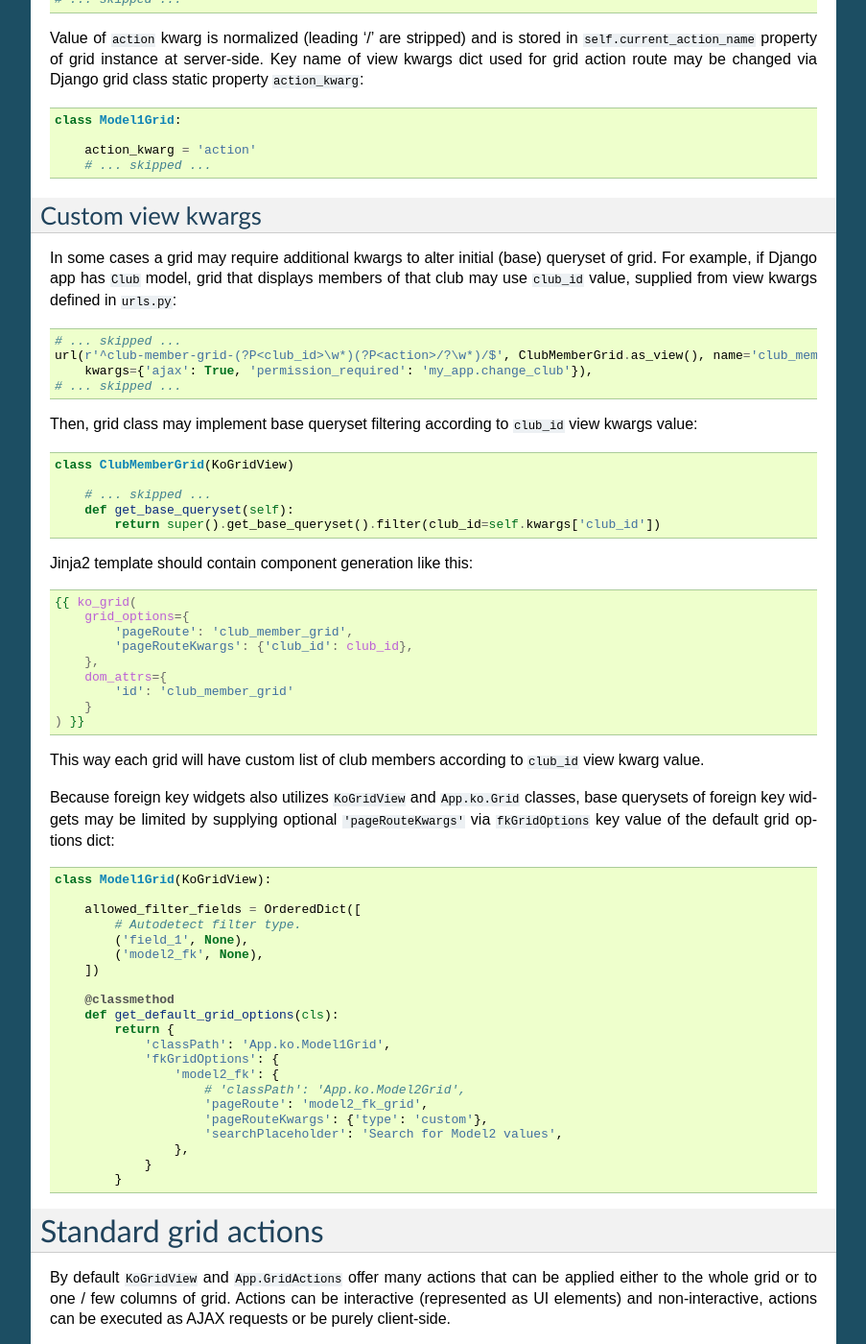
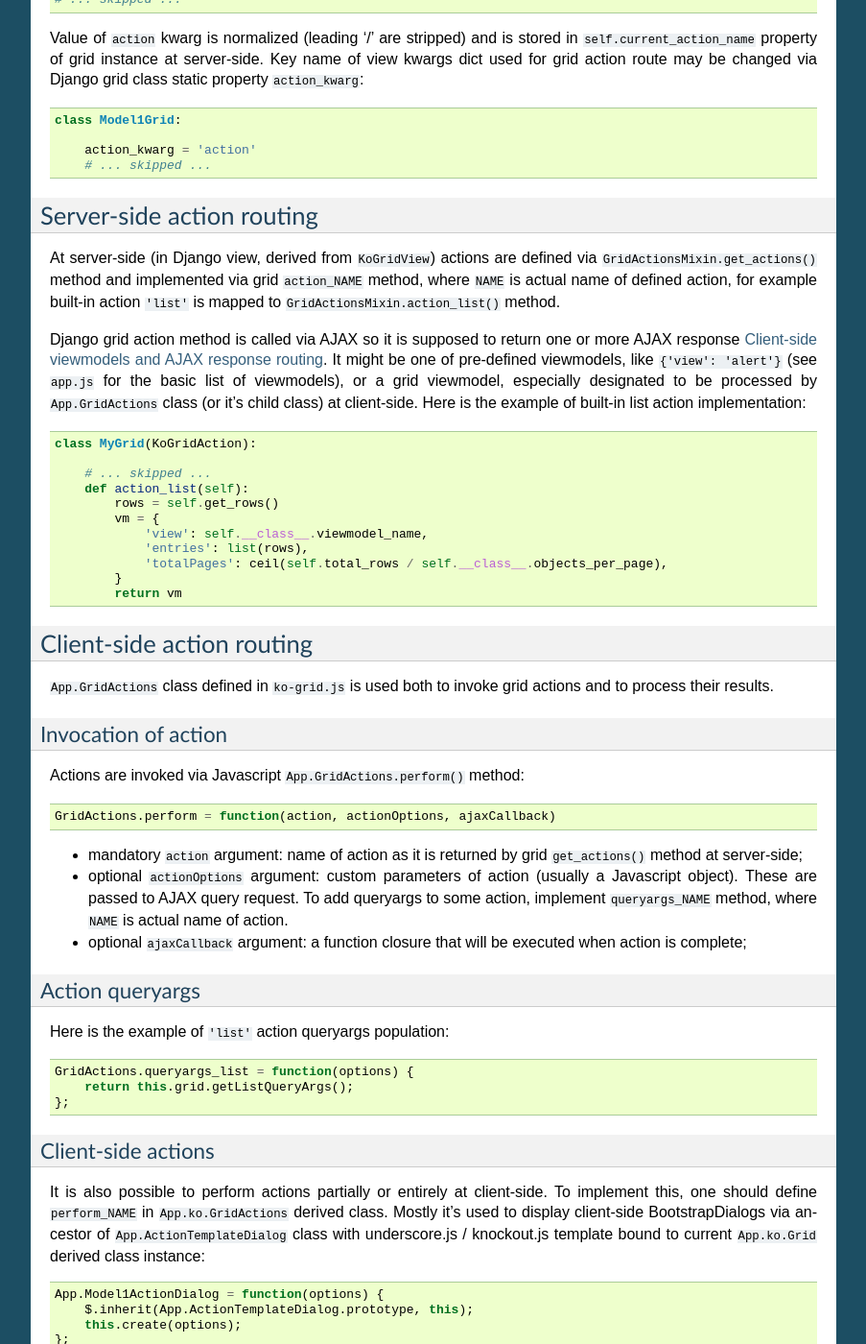
Before and after one commit to Dmitri-Sintsov/django-jinja-knockout, a Sphinx documentation site: the page built from docs/grids.rst, in a window 1280 px wide and 1400 px high, scrolled down 12191 px. Shown: the whole window at 96% size, without its empty margins (198-1101 px from the left). Built offline with Sphinx 7.4.7, drawn with Linux system fonts in a browser that asks for light colours; some of the changed text lies outside the part shown.

Commit message:
Action routing sections in grids.rst in progress.

```diff
--- a/docs/grids.rst
+++ b/docs/grids.rst
@@ -727,8 +727,155 @@ Django grid class static property ``action_kwarg``::
         action_kwarg = 'action'
         # ... skipped ...
 
+Server-side action routing
+--------------------------
+
+At server-side (in Django view, derived from ``KoGridView``) actions are defined via ``GridActionsMixin.get_actions()``
+method and implemented via grid ``action_NAME`` method, where ``NAME`` is actual name of defined action, for example
+built-in action ``'list'`` is mapped to ``GridActionsMixin.action_list()`` method.
+
+Django grid action method is called via AJAX so it is supposed to return one or more AJAX response :doc:`viewmodels`.
+It might be one of pre-defined viewmodels, like ``{'view': 'alert'}`` (see ``app.js`` for the basic list of viewmodels),
+or a grid viewmodel, especially designated to be processed by ``App.GridActions`` class (or it's child class) at
+client-side. Here is the example of built-in list action implementation::
+
+    class MyGrid(KoGridAction):
+
+        # ... skipped ...
+        def action_list(self):
+            rows = self.get_rows()
+            vm = {
+                'view': self.__class__.viewmodel_name,
+                'entries': list(rows),
+                'totalPages': ceil(self.total_rows / self.__class__.objects_per_page),
+            }
+            return vm
+
+Client-side action routing
+--------------------------
+
+.. highlight:: javascript
+
+``App.GridActions`` class defined in ``ko-grid.js`` is used both to invoke grid actions and to process their results.
+
+Invocation of action
+~~~~~~~~~~~~~~~~~~~~
+
+Actions are invoked via Javascript ``App.GridActions.perform()`` method::
+
+    GridActions.perform = function(action, actionOptions, ajaxCallback)
+
+* mandatory ``action`` argument: name of action as it is returned by grid ``get_actions()`` method at server-side;
+* optional ``actionOptions`` argument: custom parameters of action (usually a Javascript object). These are passed to
+  AJAX query request. To add queryargs to some action, implement ``queryargs_NAME`` method, where ``NAME`` is actual
+  name of action.
+* optional ``ajaxCallback`` argument: a function closure that will be executed when action is complete;
+
+Action queryargs
+~~~~~~~~~~~~~~~~
+
+Here is the example of ``'list'`` action queryargs population::
+
+    GridActions.queryargs_list = function(options) {
+        return this.grid.getListQueryArgs();
+    };
+
+Client-side actions
+~~~~~~~~~~~~~~~~~~~
+
+It is also possible to perform actions partially or entirely at client-side. To implement this, one should define
+``perform_NAME`` in ``App.ko.GridActions`` derived class. Mostly it's used to display client-side BootstrapDialogs via
+ancestor of ``App.ActionTemplateDialog`` class with underscore.js / knockout.js template bound to current ``App.ko.Grid``
+derived class instance::
+
+    App.Model1ActionDialog = function(options) {
+        $.inherit(App.ActionTemplateDialog.prototype, this);
+        this.create(options);
+    };
+
+    (function(Model1ActionDialog) {
+
+        Model1ActionDialog.templateId = 'ko_model1_action_form';
+
+        Model1ActionDialog.create = function(options) {
+            this._super._call('create', options);
+            // this.grid.doStuff();
+        };
+
+    })(App.Model1ActionDialog.prototype);
+
+    App.Model1GridActions = function(options) {
+        $.inherit(App.GridActions.prototype, this);
+        this.init(options);
+    };
+
+    (function(Model1GridActions) {
+
+        Model1GridActions.perform_ask_user = function(queryArgs, ajaxCallback) {
+            var model1ActionDialog = new App.Model1ActionDialog({
+                grid: this.grid,
+                meta: {
+                    nameLabel: 'Please enter your name',
+                    familyLabel: 'Please enter your familyname',
+                },
+            });
+            model1ActionDialog.show();
+        };
+
+    })(App.Model1GridActions.prototype);
+
+    App.ko.Model1Grid = function(options) {
+        $.inherit(App.ko.Grid.prototype, this);
+        this.init(options);
+    };
+
+    (function(Model1Grid) {
+
+        Model1Grid.init = function(options) {
+            this._super._call('init', options);
+            this.username = ko.observable('');
+            this.familyName = ko.ovservable('');
+        };
+
+        Model1Grid.iocGridActions = function(options) {
+            return new App.Model1GridActions(options);
+        };
+
+    })(App.ko.Model1Grid);
+
+.. highlight:: jinja
+
+Where the ``'ko_model1_action_form'`` template could be like this::
+
+    <script type="text/template" id="ko_model1_action_form">
+        <div class="panel panel-default">
+            <div class="panel-body">
+                <form class="ajax-form" enctype="multipart/form-data" method="post" role="form" data-bind="attr: {'data-url': gridActions.getLastActionUrl()}">
+                    <input type="hidden" name="csrfmiddlewaretoken" data-bind="value: getCsrfToken()">
+                    <input type="hidden" name="pk_val" data-bind="value: getLastPkVal()">
+                    <div class="row form-group">
+                        <label data-bind="text: meta.nameLabel" class="control-label col-md-4" for="id_username"></label>
+                        <div class="field col-md-6">
+                            <input data-bind="textInput: username" id="id_username" class="form-control" name="username" type="text">
+                        </div>
+                    </div>
+                    <div class="row form-group">
+                        <label data-bind="text: meta.familyLabel" class="control-label col-md-4" for="id_familyname"></label>
+                        <div class="field col-md-6">
+                            <input data-bind="textInput: familyName" id="id_familyname" class="form-control" name="familyname" type="text">
+                        </div>
+                    </div>
+                </form>
+            </div>
+        </div>
+    </script>
+
+which also may include any custom Knockout.js properties / observables bound to current grid instance (client-side forms
+with rich content).
+
 Custom view kwargs
 ------------------
+.. highlight:: python
 
 In some cases a grid may require additional kwargs to alter initial (base) queryset of grid. For example, if Django app
 has ``Club`` model, grid that displays members of that club may use ``club_id`` value, supplied from view kwargs defined
@@ -995,6 +1142,8 @@ These methods should return classes derived from ``forms.FormWithInlineFormsets`
 'create_form' action
 ~~~~~~~~~~~~~~~~~~~~
 
+'last_action': 'save_form',
+
 'edit_form' action
 ~~~~~~~~~~~~~~~~~~
 
```
